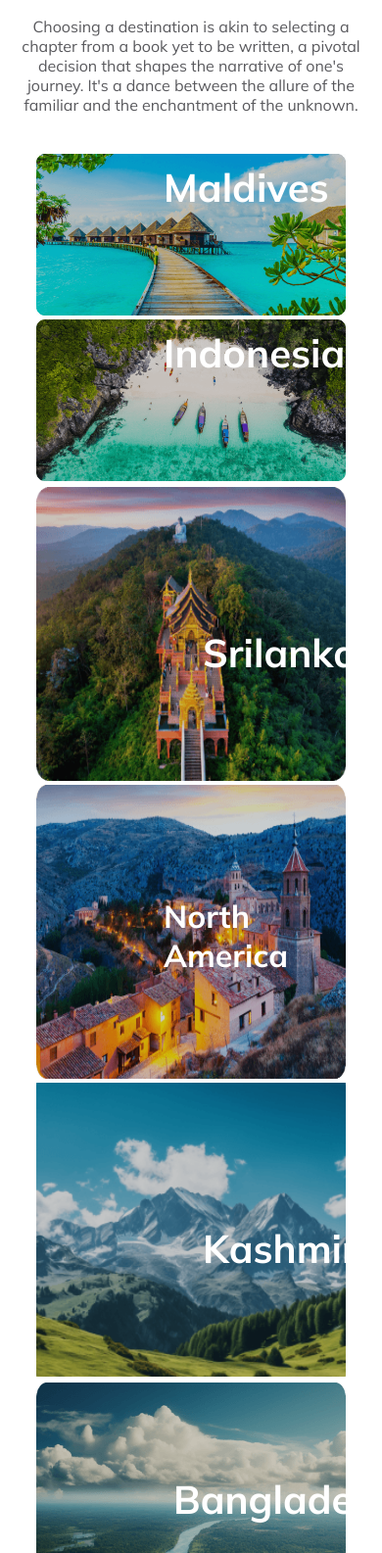
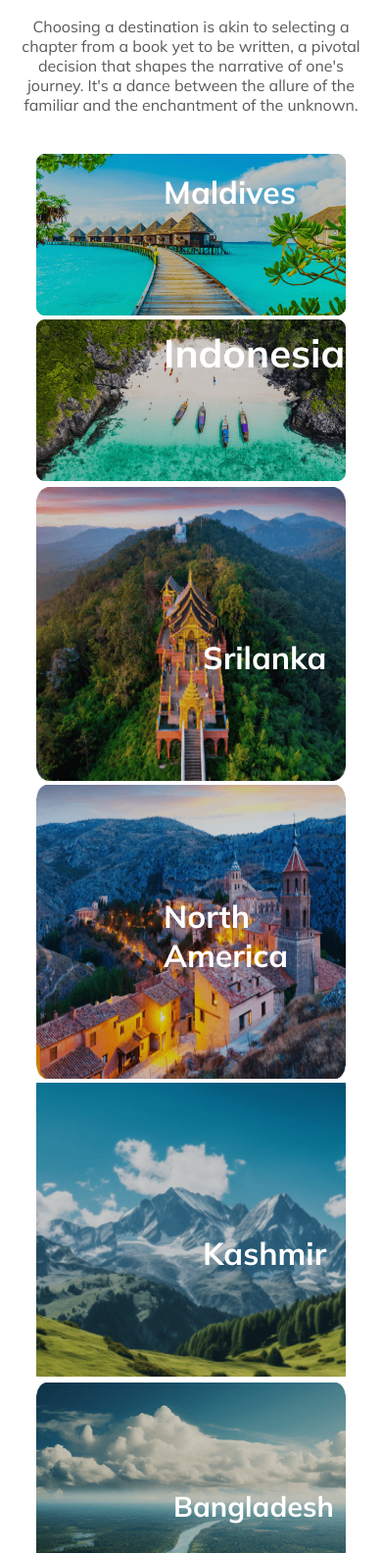
Before and after one commit to Munna8383/Explora-pulse, a plain HTML site: page index.html in a window 390 px wide. Shown: the part 2170-3755 px from the top of the page at 98% size. Drawn offline with Linux system fonts and the light colour scheme.

Commit message:
Final Lastt

```diff
--- a/style.css
+++ b/style.css
@@ -201,7 +201,7 @@ margin-bottom: 30px;
 .destination-text h1{
     color: #131318;
 font-size: 2.8rem;
-font-weight: 800;
+font-weight: 700;
 margin-bottom: 20px;
 
 }
@@ -692,6 +692,9 @@ padding: 40px 10px;
         .destination-first-row{
             flex-direction: column;
         }
+
+
+
         .first-row-image-one{
             width: 90%;
             margin: 0 auto;
@@ -707,6 +710,9 @@ padding: 40px 10px;
         .first-row-image-two img{
             width: 100%;
         }
+        .first-row-image-one h1{
+            font-size: 2rem;
+        }
 
         .destination-second-row{
             flex-direction: column;
@@ -719,6 +725,9 @@ padding: 40px 10px;
         }
         .second-row-image-one img{
             width: 100%;
+        }
+        .second-row-image-one h1{
+            font-size: 2rem;
         }
 
         .second-row-image-two{
@@ -737,6 +746,9 @@ padding: 40px 10px;
             width: 100%;
             object-fit: cover;
         }
+        .second-row-image-three h1{
+            font-size: 2rem;
+        }
 
         .destination-third-row{
             flex-direction: column;
@@ -748,6 +760,9 @@ padding: 40px 10px;
         }
         .third-row-image-one img{
             width: 100%;
+        }
+        .third-row-image-one h1{
+            font-size: 1.8rem;
         }
 
         .third-row-image-two{
@@ -786,6 +801,7 @@ padding: 40px 10px;
         }
         .third-row-image-two h1{
             left: 130px;
+            font-size: 1.7rem;
         }
 
 
@@ -807,7 +823,7 @@ padding: 40px 10px;
         padding: 10px 35px;
     }
     .newsletter-form button{
-        padding: 10px 85px;
+        padding: 10px 80px;
     }
     .save{
         width: 200px;
```
